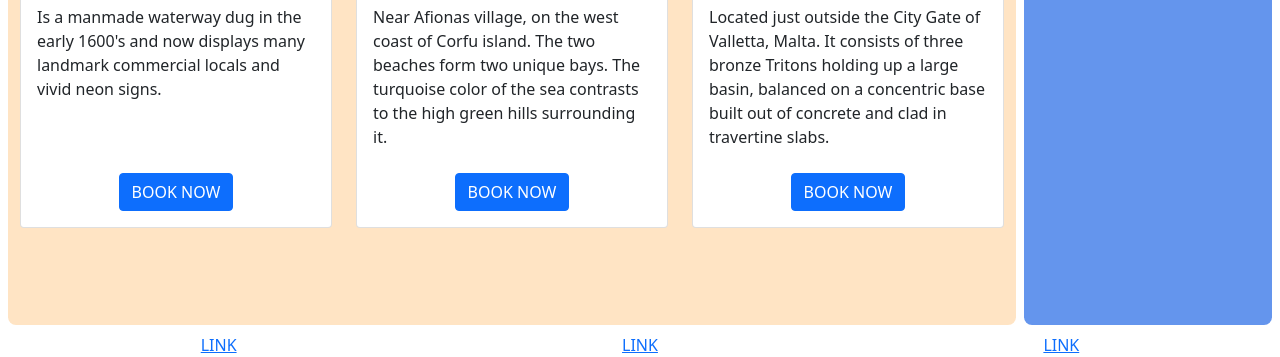
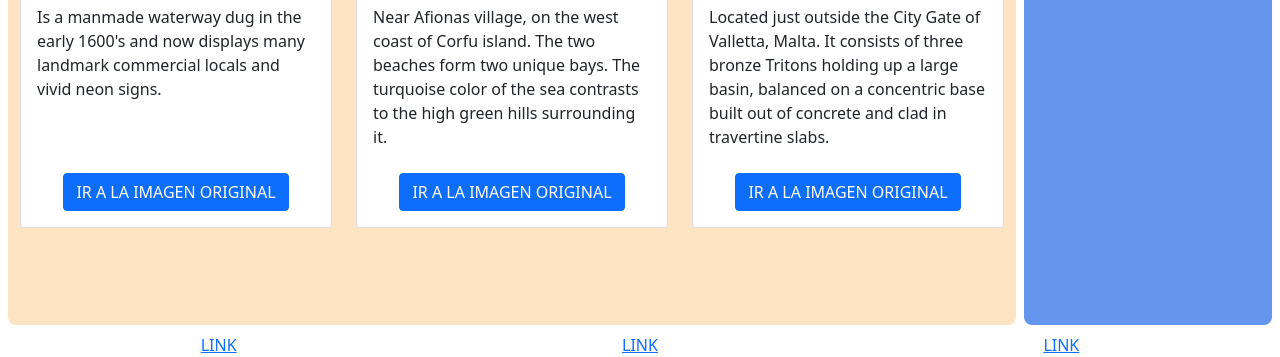
Before and after one commit to kolaso13/PaginaWeb, a website built with Parcel: page index.html in a window 1280 px wide. Shown: the part 445-802 px from the top of the page. Built offline with nearby package versions, Linux system fonts and the light colour scheme; a web font is replaced by a local one.

Commit message:
Fotos bien puestas con enlaces

```diff
--- a/partial/content.html
+++ b/partial/content.html
@@ -13,7 +13,7 @@
                 <div class="card-body d-flex flex-column">
                     <h5 class="card-title">Dōtonbori Canal</h5>
                     <p class="card-text mb-4">Is a manmade waterway dug in the early 1600's and now displays many landmark commercial locals and vivid neon signs.</p>
-                    <a href="#" class="btn btn-primary mt-auto align-self-center">Book now</a>
+                    <a href="https://www.pexels.com/es-es/foto/naturaleza-soleado-verano-jardin-4686039/" class="btn btn-primary mt-auto align-self-center">Ir a la imagen original</a>
                 </div>
             </div>
         </div>
@@ -24,7 +24,7 @@
                 <div class="card-body d-flex flex-column">
                     <h5 class="card-title">Porto Timoni Double Beach</h5>
                     <p class="card-text mb-4">Near Afionas village, on the west coast of Corfu island. The two beaches form two unique bays. The turquoise color of the sea contrasts to the high green hills surrounding it.</p>
-                    <a href="#" class="btn btn-primary mt-auto align-self-center">Book now</a>
+                    <a href="https://www.pexels.com/es-es/foto/planta-rocio-gotas-al-aire-libre-9758859/" class="btn btn-primary mt-auto align-self-center">Ir a la imagen original</a>
                 </div>
             </div>
         </div>
@@ -35,7 +35,7 @@
                 <div class="card-body d-flex flex-column">
                     <h5 class="card-title">Tritons Fountain</h5>
                     <p class="card-text mb-4">Located just outside the City Gate of Valletta, Malta. It consists of three bronze Tritons holding up a large basin, balanced on a concentric base built out of concrete and clad in travertine slabs.</p>
-                    <a href="#" class="btn btn-primary mt-auto align-self-center">Book now</a>
+                    <a href="https://www.pexels.com/es-es/foto/mar-espumoso-en-la-playa-de-arena-durante-el-dia-4913489/" class="btn btn-primary mt-auto align-self-center">Ir a la imagen original</a>
                 </div>
             </div>
         </div>
```
